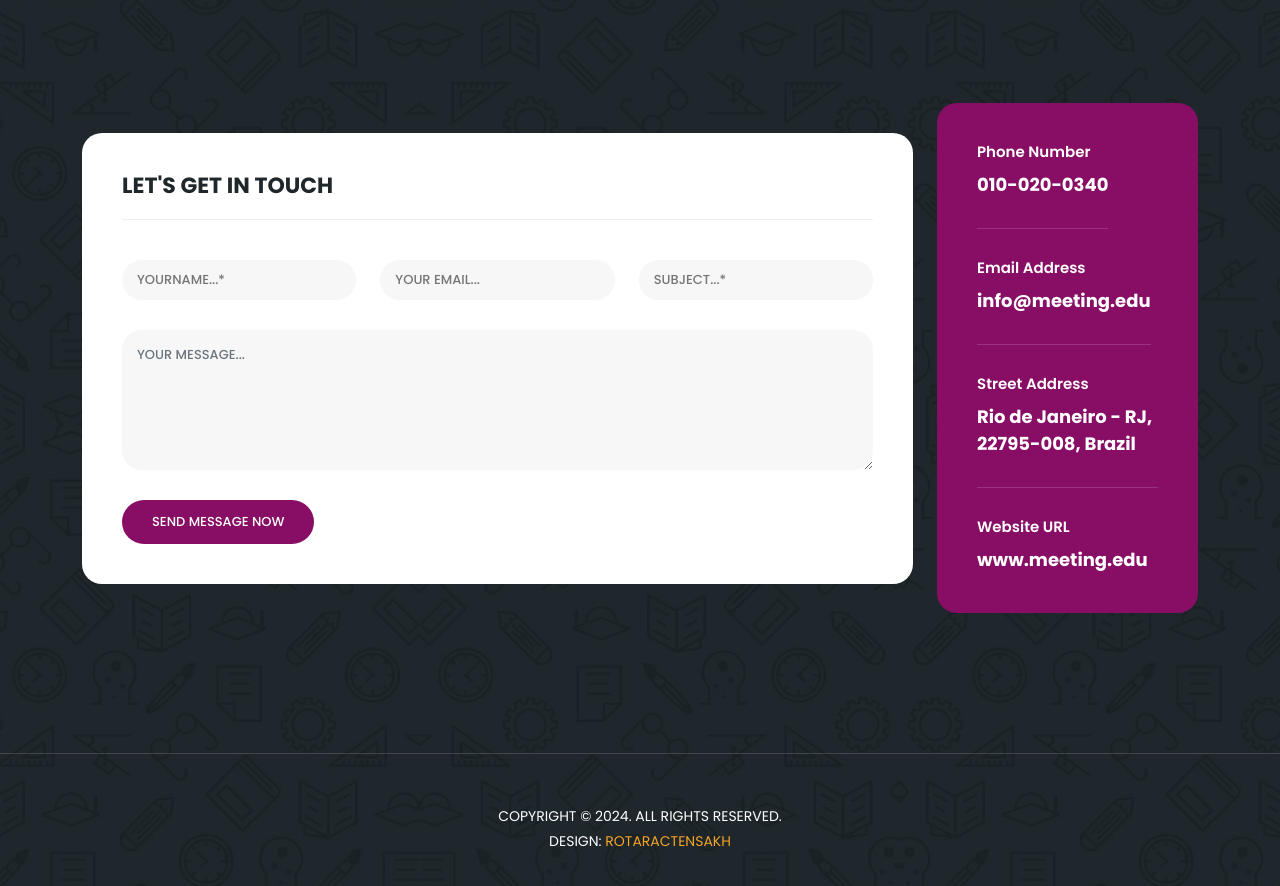
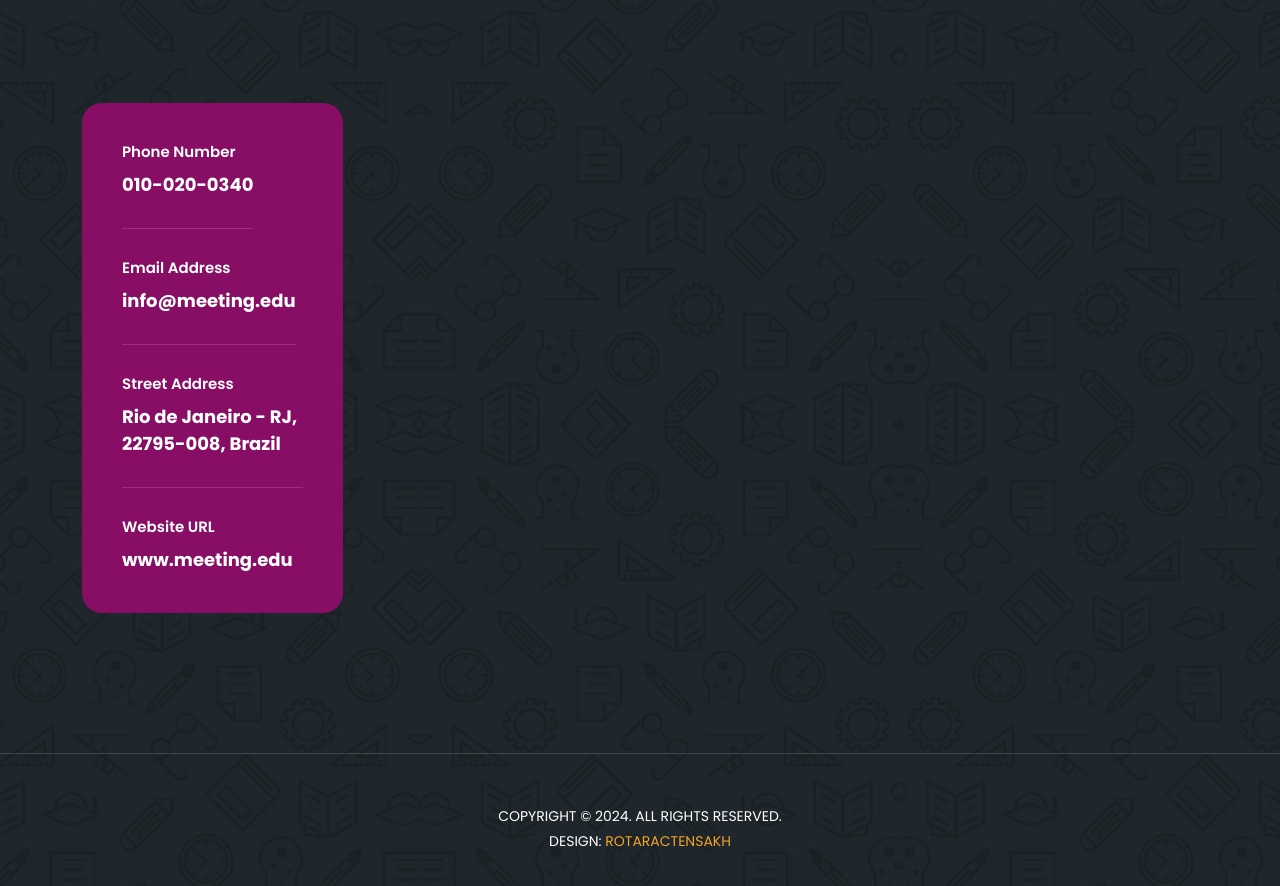
Before and after one commit to hamzachaouki/Rotaract-website, a plain HTML site: page index.html in a window 1280 px wide. Shown: the part 2440-3326 px from the top of the page. Drawn offline with nearby package versions, Linux system fonts and the light colour scheme.

Commit message:
index changes

```diff
--- a/index.html
+++ b/index.html
@@ -479,44 +479,6 @@ https://templatemo.com/tm-569-edu-meeting
   <section class="contact-us" id="contact">
     <div class="container">
       <div class="row">
-        <div class="col-lg-9 align-self-center">
-          <div class="row">
-            <div class="col-lg-12">
-              <form id="contact" action="" method="post">
-                <div class="row">
-                  <div class="col-lg-12">
-                    <h2>Let's get in touch</h2>
-                  </div>
-                  <div class="col-lg-4">
-                    <fieldset>
-                      <input name="name" type="text" id="name" placeholder="YOURNAME...*" required="">
-                    </fieldset>
-                  </div>
-                  <div class="col-lg-4">
-                    <fieldset>
-                    <input name="email" type="text" id="email" pattern="[^ @]*@[^ @]*" placeholder="YOUR EMAIL..." required="">
-                  </fieldset>
-                  </div>
-                  <div class="col-lg-4">
-                    <fieldset>
-                      <input name="subject" type="text" id="subject" placeholder="SUBJECT...*" required="">
-                    </fieldset>
-                  </div>
-                  <div class="col-lg-12">
-                    <fieldset>
-                      <textarea name="message" type="text" class="form-control" id="message" placeholder="YOUR MESSAGE..." required=""></textarea>
-                    </fieldset>
-                  </div>
-                  <div class="col-lg-12">
-                    <fieldset>
-                      <button type="submit" id="form-submit" class="button">SEND MESSAGE NOW</button>
-                    </fieldset>
-                  </div>
-                </div>
-              </form>
-            </div>
-          </div>
-        </div>
         <div class="col-lg-3">
           <div class="right-info">
             <ul>
```
